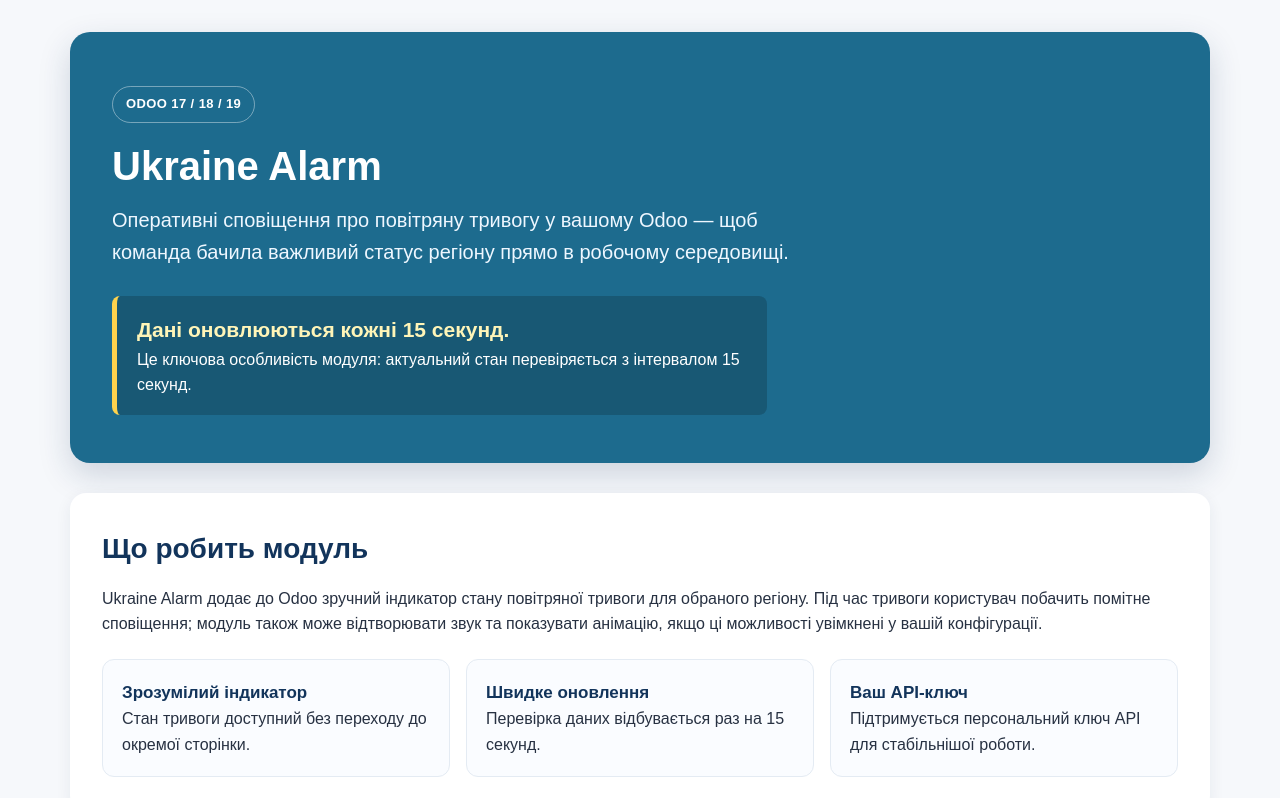
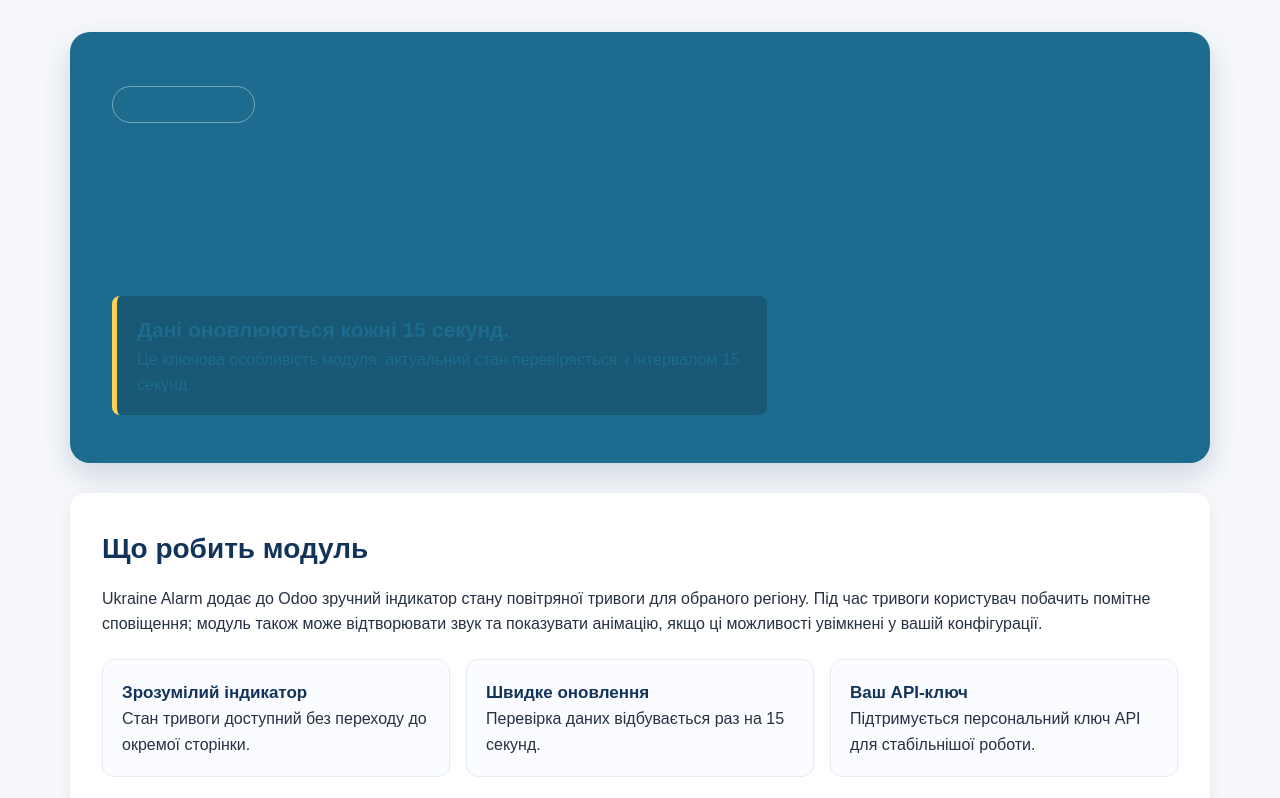
Before and after one commit to antoha2503/alarm_ukraine, a plain HTML site: page alarm_ukraine/static/description/index.html in a window 1280 px wide. Shown: the top 798 px of the page. Drawn offline with Linux system fonts and the light colour scheme.

Commit message:
Update index.html

```diff
--- a/alarm_ukraine/static/description/index.html
+++ b/alarm_ukraine/static/description/index.html
@@ -12,14 +12,14 @@
     -->
     <div style="max-width:1140px; margin:0 auto; padding:32px 18px 56px;">
 
-        <section style="overflow:hidden; border-radius:20px; background:#1d6b8e; color:#fff; box-shadow:0 12px 32px rgba(22,52,91,.18);">
+        <section style="overflow:hidden; border-radius:20px; background:#1d6b8e; color:#1d6b8e; box-shadow:0 12px 32px rgba(22,52,91,.18);">
             <div style="padding:54px 42px 48px;">
                 <div style="display:inline-block; padding:7px 13px; border:1px solid rgba(255,255,255,.4); border-radius:999px; font-size:13px; font-weight:bold; letter-spacing:.4px;">ODOO 17 / 18 / 19</div>
-                <h1 style="margin:20px 0 14px; font-size:40px; line-height:1.18; color:#fff;">Ukraine Alarm</h1>
-                <p style="max-width:720px; margin:0; font-size:20px; color:#eef7ff;">Оперативні сповіщення про повітряну тривогу у вашому Odoo — щоб команда бачила важливий статус регіону прямо в робочому середовищі.</p>
+                <h1 style="margin:20px 0 14px; font-size:40px; line-height:1.18; color:#1d6b8e;">Ukraine Alarm</h1>
+                <p style="max-width:720px; margin:0; font-size:20px; color:#1d6b8e;">Оперативні сповіщення про повітряну тривогу у вашому Odoo — щоб команда бачила важливий статус регіону прямо в робочому середовищі.</p>
                 <div style="margin-top:28px; padding:17px 20px; max-width:610px; border-left:5px solid #ffd34d; border-radius:8px; background:rgba(0,0,0,.18);">
-                    <strong style="font-size:21px; color:#fff5b8;">Дані оновлюються кожні 15 секунд.</strong><br />
-                    <span style="color:#fff;">Це ключова особливість модуля: актуальний стан перевіряється з інтервалом 15 секунд.</span>
+                    <strong style="font-size:21px; color:#1d6b8e;">Дані оновлюються кожні 15 секунд.</strong><br />
+                    <span style="color:#1d6b8e;">Це ключова особливість модуля: актуальний стан перевіряється з інтервалом 15 секунд.</span>
                 </div>
             </div>
         </section>
@@ -57,7 +57,7 @@
         <section style="margin-top:30px; padding:34px 32px; background:#fff8dc; border:1px solid #f3d66b; border-radius:16px;">
             <h2 style="margin:0 0 10px; color:#75570b; font-size:28px;">Джерело даних і персональний API</h2>
             <p style="margin:0 0 18px;">Модуль отримує інформацію з сервісу <a href="https://map.ukrainealarm.com" target="_blank" rel="noopener noreferrer" style="color:#075caa; font-weight:bold;">map.ukrainealarm.com</a>. Для надійної роботи рекомендуємо використовувати власний API-ключ, отриманий у цього постачальника даних.</p>
-            <a href="https://api.ukrainealarm.com" target="_blank" rel="noopener noreferrer" style="display:inline-block; padding:14px 21px; background:#1769aa; color:#fff; border-radius:8px; text-decoration:none; font-weight:bold;">Отримати персональний API-ключ можно по посиланню https://api.ukrainealarm.com</a>
+            <a href="https://api.ukrainealarm.com" target="_blank" rel="noopener noreferrer" style="display:inline-block; padding:14px 21px; background:#1769aa; color:#1d6b8e; border-radius:8px; text-decoration:none; font-weight:bold;">Отримати персональний API-ключ можно по посиланню https://api.ukrainealarm.com</a>
             <p style="margin:18px 0 0; color:#694f0a;"><strong>Безпека:</strong> не публікуйте свій API-ключ у відкритому доступі, не додавайте його до скриншотів, репозиторіїв чи публічних повідомлень.</p>
         </section>
 
@@ -86,8 +86,8 @@
             </div>
         </section>
 
-        <section style="margin-top:30px; padding:34px 32px; border-radius:16px; background:#12345b; color:#fff;">
-            <h2 style="margin:0 0 12px; color:#fff; font-size:28px;">Підтримка та контакти</h2>
+        <section style="margin-top:30px; padding:34px 32px; border-radius:16px; background:#12345b; color:#1d6b8e;">
+            <h2 style="margin:0 0 12px; color:#dceaff; font-size:28px;">Підтримка та контакти</h2>
             <p style="margin:0 0 18px; color:#dceaff;">Якщо потрібна допомога з налаштуванням або ви знайшли помилку, зв’яжіться з розробником.</p>
             <!-- Замініть YOUR_EMAIL, YOUR_TELEGRAM та YOUR_GITHUB на свої контакти -->
             <p style="margin:8px 0;">Email: <a href="mailto:anton.tytenko@gmail.com" style="color:#ffdb65;">anton.tytenko@gmail.com</a></p>
```
